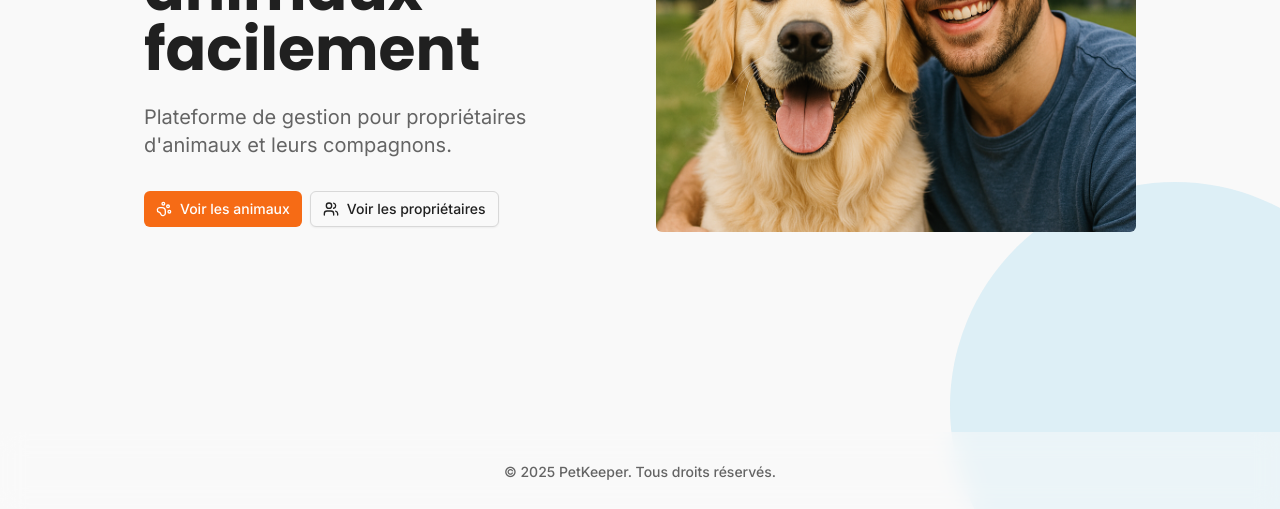
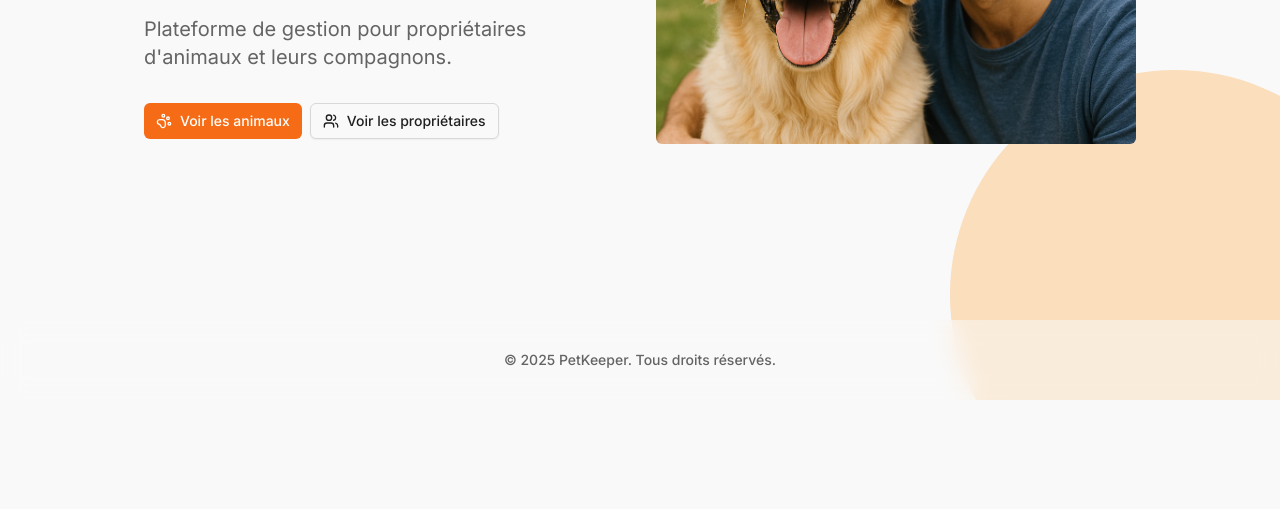
Before and after one commit to NhatHONGUYEN/TestTKORP, a Next.js app in the folder test-frontend/: page / in a window 1280 px wide. Shown: the part 416-925 px from the top of the page. After the commit the page ends 816 px from the top, so only its background shows below. Built offline with nearby package versions, Linux system fonts and the light colour scheme.

Commit message:
🎨 F04 > Mise à jour des styles des composants CircleBackground, Footer et AnimalCard pour une meilleure cohérence visuelle. Changement de couleurs et ajustement de la taille du Footer. Amélioration de l'accessibilité des icônes dans AnimalCard.

```diff
--- a/test-frontend/src/components/common/CircleBackground.tsx
+++ b/test-frontend/src/components/common/CircleBackground.tsx
@@ -17,19 +17,19 @@ export default function CircleBackground({
         `relative overflow-hidden min-h-screen flex flex-col ` + className
       }
     >
-      {/* Cercle jaune */}
+      {/* Cercle orange clair */}
       <div
         className="absolute -top-[100px] -left-[100px] w-[300px] h-[300px]
                    bg-[#FFB347] rounded-full opacity-30"
       />
-      {/* Cercle bleu */}
+      {/* Cercle orange plus foncé */}
       <div
         className="absolute -bottom-[120px] -right-[120px] w-[450px] h-[450px]
-                   bg-[#87CEEB] rounded-full opacity-25"
+                   bg-[#FF8C00] rounded-full opacity-25"
       />
 
-      {/* Contenu principal */}
-      <div className="relative z-10 max-w-5xl mx-auto text-center flex-1 py-16 px-4">
+      {/* Contenu par-dessus */}
+      <div className="relative z-10 max-w-5xl mx-auto text-left py-16 px-4">
         {children}
       </div>
 
--- a/test-frontend/src/components/layout/Footer.tsx
+++ b/test-frontend/src/components/layout/Footer.tsx
@@ -1,6 +1,6 @@
 export default function Footer() {
   return (
-    <footer className="h-[10vh] w-full bg-background/80 backdrop-blur-md">
+    <footer className="h-[4vh] w-full bg-background/80 backdrop-blur-md">
       <div className="max-w-5xl mx-auto h-full flex items-center justify-center px-4">
         <p className="text-sm text-muted-foreground font-medium">
           &copy; 2025 PetKeeper. Tous droits réservés.
--- a/test-frontend/src/features/animals/components/animals/animals-card/AnimalCard.tsx
+++ b/test-frontend/src/features/animals/components/animals/animals-card/AnimalCard.tsx
@@ -35,15 +35,15 @@ export default function AnimalCard({ animal }: AnimalCardProps) {
 
         <div className="w-full py-3 space-y-2">
           <div className="flex items-center gap-2 text-sm text-muted-foreground">
-            <Palette className="size-4" />
+            <Palette className="size-4 text-primary" />
             <span>Couleur: {animal.color}</span>
           </div>
           <div className="flex items-center gap-2 text-sm text-muted-foreground">
-            <Scale className="size-4" />
+            <Scale className="size-4 text-primary" />
             <span>Poids: {animal.weight} kg</span>
           </div>
           <div className="flex items-center gap-2 text-sm text-muted-foreground">
-            <User className="size-4" />
+            <User className="size-4 text-primary" />
             <span>
               Propriétaire: {animal.owner.firstName} {animal.owner.lastName}
             </span>
--- a/test-frontend/src/features/home/components/hero/Hero.tsx
+++ b/test-frontend/src/features/home/components/hero/Hero.tsx
@@ -1,6 +1,5 @@
 import { ArrowUpRight, PawPrint, Users } from "lucide-react";
 import Link from "next/link";
-
 import { Badge } from "@/components/ui/badge";
 import { Button } from "@/components/ui/button";
 import Image from "next/image";
@@ -14,7 +13,7 @@ export default function Hero({
   image,
 }: HeroProps) {
   return (
-    <section className="min-h-[82vh] flex items-center mt-[8vh]">
+    <section className="h-[76vh] flex items-center">
       <div className="container max-w-5xl mx-auto">
         <div className="grid items-center gap-8 lg:grid-cols-2">
           <div className="flex flex-col items-center text-center lg:items-start lg:text-left">
```
